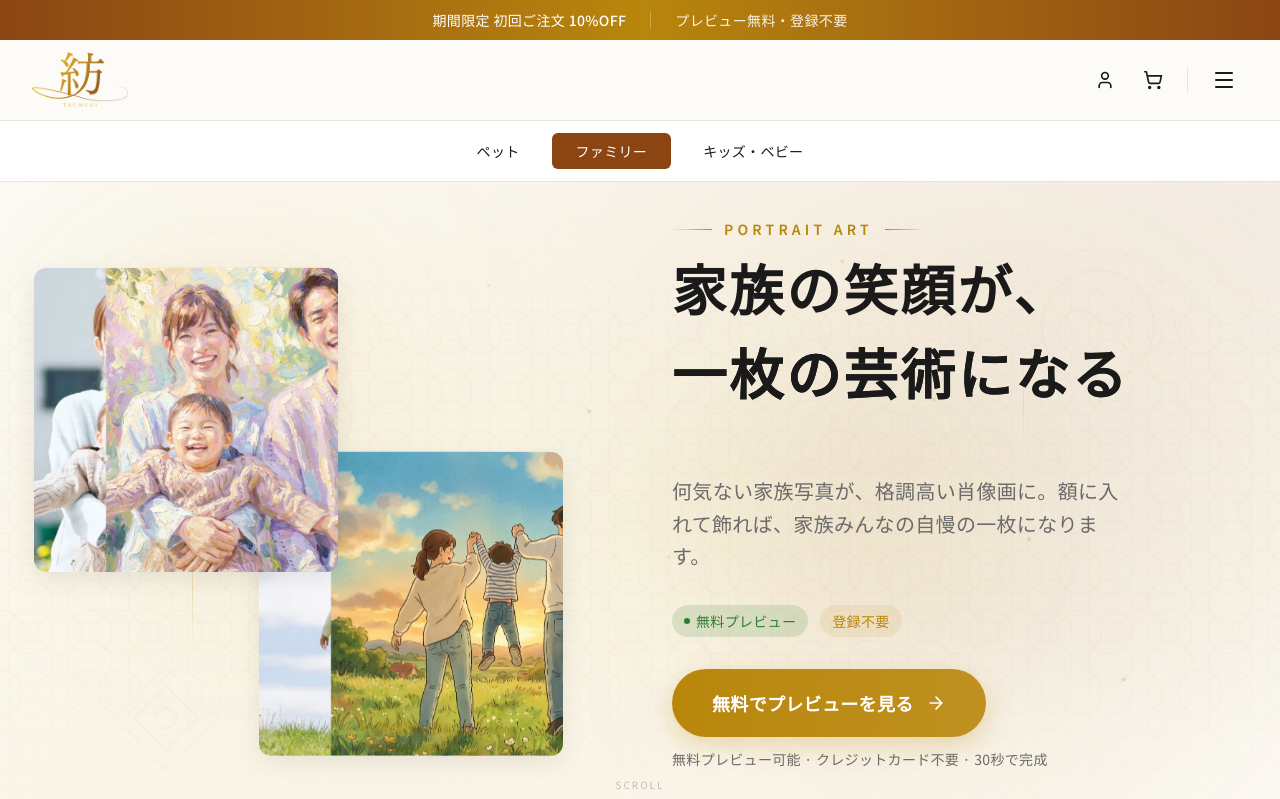
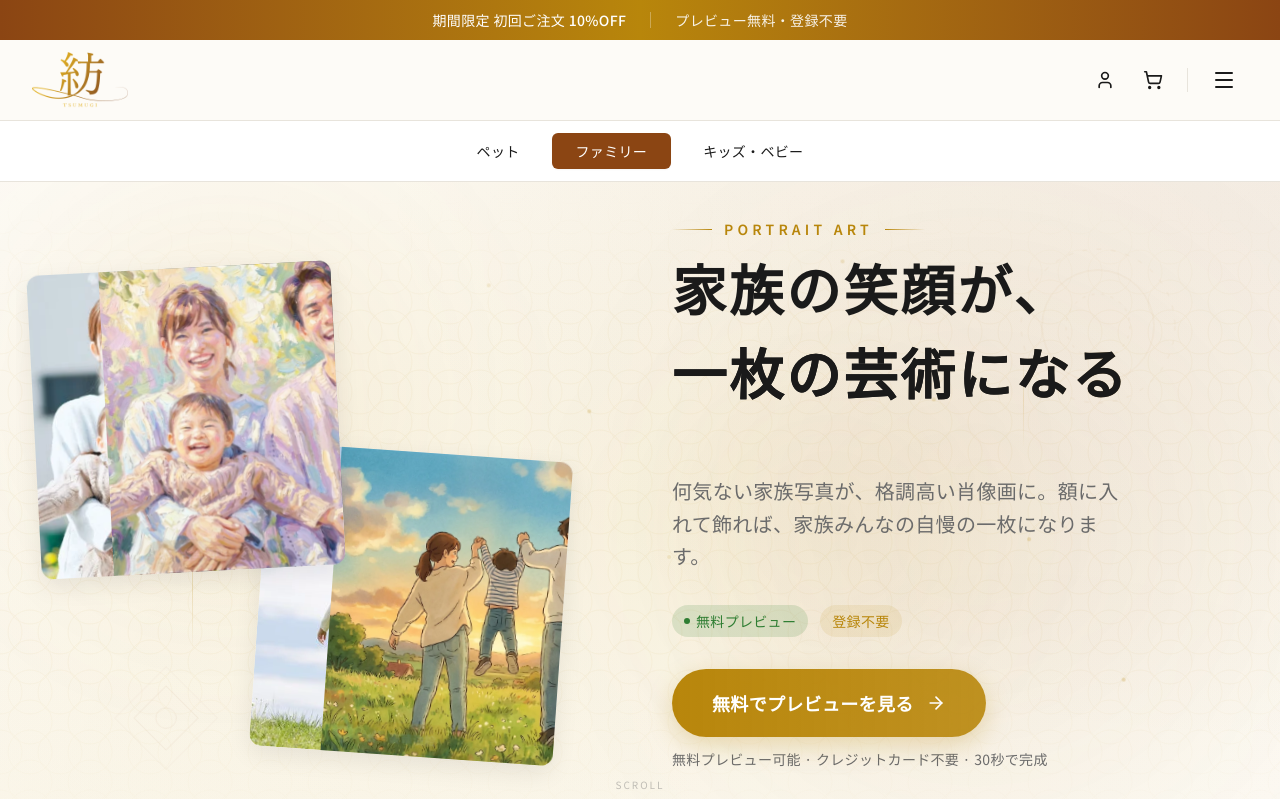
Before and after one commit to LB0000/tsumugi, a React (Vite) app: page /family in a window 1280 px wide. Shown: the top 799 px of the page. Built offline with nearby package versions, Linux system fonts and the light colour scheme; no server answers; a web font is replaced by a local one.

Commit message:
refactor: HEROカードの浮遊アニメーションを削除しエントリーのみに簡素化

```diff
--- a/src/components/home/hero/ParallaxCard.tsx
+++ b/src/components/home/hero/ParallaxCard.tsx
@@ -16,7 +16,6 @@ export function ParallaxCard({ sample, index }: { sample: TransformationSample;
   const [imageErrors, setImageErrors] = useState({ before: false, after: false });
   const [isVisible, setIsVisible] = useState(false);
   const [isMobile, setIsMobile] = useState(false);
-  const [isAnimating, setIsAnimating] = useState(false);
 
   // モバイル検出（requestAnimationFrame でスロットリング）
   useEffect(() => {
@@ -45,17 +44,8 @@ export function ParallaxCard({ sample, index }: { sample: TransformationSample;
 
   // エントリーアニメーション
   useEffect(() => {
-    setIsAnimating(true);
-    let innerTimer: number | undefined;
-    const outerTimer = setTimeout(() => {
-      setIsVisible(true);
-      // アニメーション完了後に will-change をクリア
-      innerTimer = setTimeout(() => setIsAnimating(false), 1000);
-    }, index * 300);
-    return () => {
-      clearTimeout(outerTimer);
-      if (innerTimer !== undefined) clearTimeout(innerTimer);
-    };
+    const timer = setTimeout(() => setIsVisible(true), index * 300);
+    return () => clearTimeout(timer);
   }, [index]);
 
   // Before/After 切り替え（CSS transition で描画）
@@ -113,21 +103,16 @@ export function ParallaxCard({ sample, index }: { sample: TransformationSample;
     return `${rotate} ${translateY}`;
   };
 
-  // 浮遊アニメーションクラス（エントリー完了後に適用）
-  const floatClass = !isAnimating && isVisible
-    ? (index === 0 ? 'hero-animate-card-float' : 'hero-animate-card-float-delayed')
-    : '';
-
   return (
     <div
       className={`absolute ${sizeClasses} ${zIndex} transition-all duration-1000 ease-out ${
         isVisible ? 'opacity-100' : 'opacity-0'
-      } ${floatClass}`}
+      }`}
       style={{
         left: isMobile ? '50%' : sample.position.x,
         top: isMobile ? sample.mobilePosition.y : sample.position.y,
         transform: getTransform(),
-        willChange: isAnimating ? 'transform, opacity' : 'auto',
+        willChange: !isVisible ? 'transform, opacity' : 'auto',
       }}
     >
       {/* メイン画像コンテナ */}
--- a/src/components/home/hero/heroAnimations.css
+++ b/src/components/home/hero/heroAnimations.css
@@ -18,11 +18,6 @@
 @keyframes hero-pulse-slow {
   0%, 100% { opacity: 0.6; }
   50% { opacity: 1; }
-}
-
-@keyframes hero-card-float {
-  0%, 100% { transform: translateY(0px) translateZ(0); }
-  50% { transform: translateY(-8px) translateZ(0); }
 }
 
 @keyframes hero-card-pulse {
@@ -71,15 +66,6 @@
   animation: hero-pulse-slow 4s ease-in-out infinite;
 }
 
-.hero-animate-card-float {
-  animation: hero-card-float 6s ease-in-out infinite;
-}
-
-.hero-animate-card-float-delayed {
-  animation: hero-card-float 7s ease-in-out infinite;
-  animation-delay: -2s;
-}
-
 .hero-animate-card-pulse {
   animation: hero-card-pulse 0.6s ease-in-out;
 }
```
